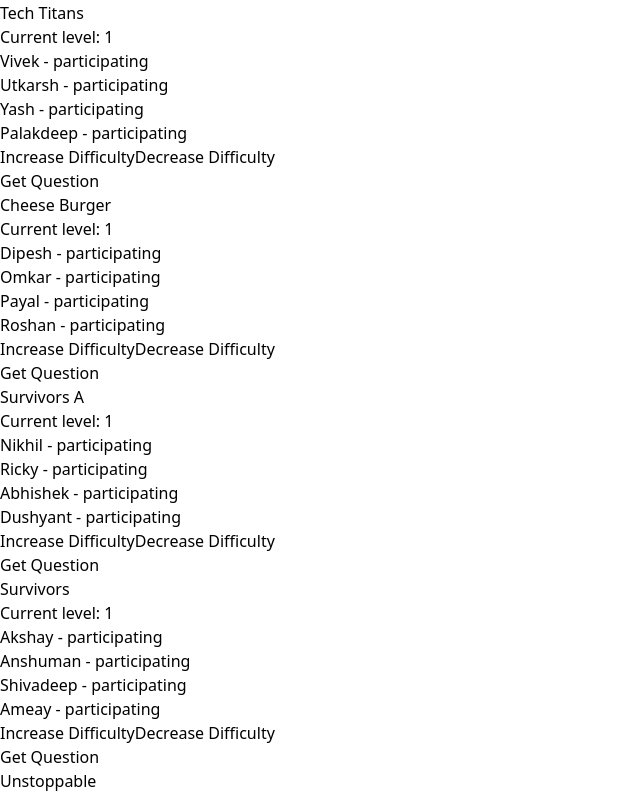
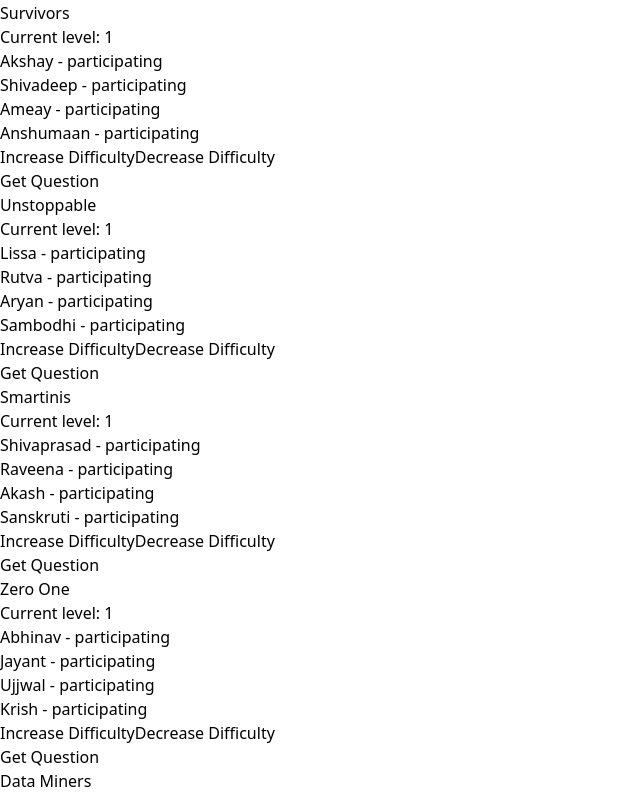
Before and after one commit to DebdipWritesCode/LastManStanding, a React (Vite) app: page / in a window 1280 px wide. Shown: the part 1223-2020 px from the top of the page, without its empty margins (0-640 px from the left). Built offline with nearby package versions, Linux system fonts and the light colour scheme.

Commit message:
update teams

```diff
--- a/src/data/teamData.js
+++ b/src/data/teamData.js
@@ -1,50 +1,24 @@
-export const teams= [
+export const teams = [
   {
-    name: "ChillOm",
+    name: "Kirmada",
     members: [
       {
-        name: "Adnan",
+        name: "Devguru",
         id: 1,
         status: "participating"
       },
       {
-        name: "Om",
+        name: "Animesh",
         id: 2,
         status: "participating"
       },
       {
-        name: "Jay",
+        name: "Sharavari",
         id: 3,
         status: "participating"
       },
       {
-        name: "Harsh",
-        id: 4,
-        status: "participating"
-      }
-    ],
-    difficulty_level: 1
-  },
-  {
-    name: "Kirmada",
-    members: [
-      {
-        name: "Animesh",
-        id: 1,
-        status: "participating"
-      },
-      {
-        name: "Harsheet",
-        id: 2,
-        status: "participating"
-      },
-      {
-        name: "Devguru",
-        id: 3,
-        status: "participating"
-      },
-      {
-        name: "Sharvari",
+        name: "Sandesh",
         id: 4,
         status: "participating"
       }
@@ -55,12 +29,12 @@ export const teams= [
     name: "ForceCode",
     members: [
       {
-        name: "Kunal",
+        name: "Soham",
         id: 1,
         status: "participating"
       },
       {
-        name: "Soham",
+        name: "Kunal",
         id: 2,
         status: "participating"
       },
@@ -86,17 +60,17 @@ export const teams= [
         status: "participating"
       },
       {
-        name: "Shruti",
+        name: "Shreya",
         id: 2,
         status: "participating"
       },
       {
-        name: "Shreya",
+        name: "Shruti",
         id: 3,
         status: "participating"
       },
       {
-        name: "Arijeet",
+        name: "Rudra",
         id: 4,
         status: "participating"
       }
@@ -107,17 +81,17 @@ export const teams= [
     name: "Marvinthon",
     members: [
       {
-        name: "Divyansh",
+        name: "Kushagra",
         id: 1,
         status: "participating"
       },
       {
-        name: "Kushagra",
+        name: "Kaustuv",
         id: 2,
         status: "participating"
       },
       {
-        name: "Kaustuv",
+        name: "Divyansh",
         id: 3,
         status: "participating"
       },
@@ -130,7 +104,7 @@ export const teams= [
     difficulty_level: 1
   },
   {
-    name: "The Dominators",
+    name: "The DOMinators",
     members: [
       {
         name: "Abhay",
@@ -156,33 +130,7 @@ export const teams= [
     difficulty_level: 1
   },
   {
-    name: "Tech Titans",
-    members: [
-      {
-        name: "Vivek",
-        id: 1,
-        status: "participating"
-      },
-      {
-        name: "Utkarsh",
-        id: 2,
-        status: "participating"
-      },
-      {
-        name: "Yash",
-        id: 3,
-        status: "participating"
-      },
-      {
-        name: "Palakdeep",
-        id: 4,
-        status: "participating"
-      }
-    ],
-    difficulty_level: 1
-  },
-  {
-    name: "Cheese Burger",
+    name: "CheeseBurger",
     members: [
       {
         name: "Dipesh",
@@ -190,43 +138,17 @@ export const teams= [
         status: "participating"
       },
       {
-        name: "Omkar",
+        name: "Himanshu",
         id: 2,
         status: "participating"
       },
       {
-        name: "Payal",
+        name: "Omkar",
         id: 3,
         status: "participating"
       },
       {
         name: "Roshan",
-        id: 4,
-        status: "participating"
-      }
-    ],
-    difficulty_level: 1
-  },
-  {
-    name: "Survivors A",
-    members: [
-      {
-        name: "Nikhil",
-        id: 1,
-        status: "participating"
-      },
-      {
-        name: "Ricky",
-        id: 2,
-        status: "participating"
-      },
-      {
-        name: "Abhishek",
-        id: 3,
-        status: "participating"
-      },
-      {
-        name: "Dushyant",
         id: 4,
         status: "participating"
       }
@@ -242,17 +164,17 @@ export const teams= [
         status: "participating"
       },
       {
-        name: "Anshuman",
+        name: "Shivadeep",
         id: 2,
         status: "participating"
       },
       {
-        name: "Shivadeep",
+        name: "Ameay",
         id: 3,
         status: "participating"
       },
       {
-        name: "Ameay",
+        name: "Anshumaan",
         id: 4,
         status: "participating"
       }
@@ -273,12 +195,12 @@ export const teams= [
         status: "participating"
       },
       {
-        name: "Sambodhi",
+        name: "Aryan",
         id: 3,
         status: "participating"
       },
       {
-        name: "Aryan",
+        name: "Sambodhi",
         id: 4,
         status: "participating"
       }
@@ -289,26 +211,104 @@ export const teams= [
     name: "Smartinis",
     members: [
       {
-        name: "Gurmeet",
+        name: "Shivaprasad",
         id: 1,
         status: "participating"
       },
       {
-        name: "Shivaprasad",
+        name: "Raveena",
         id: 2,
         status: "participating"
       },
       {
-        name: "Sanskruti",
+        name: "Akash",
         id: 3,
         status: "participating"
       },
       {
-        name: "Akash",
+        name: "Sanskruti",
         id: 4,
         status: "participating"
       }
     ],
     difficulty_level: 1
   },
-]
+  {
+    name: "Zero One",
+    members: [
+      {
+        name: "Abhinav",
+        id: 1,
+        status: "participating"
+      },
+      {
+        name: "Jayant",
+        id: 2,
+        status: "participating"
+      },
+      {
+        name: "Ujjwal",
+        id: 3,
+        status: "participating"
+      },
+      {
+        name: "Krish",
+        id: 4,
+        status: "participating"
+      }
+    ],
+    difficulty_level: 1
+  },
+  {
+    name: "Data Miners",
+    members: [
+      {
+        name: "Shivang",
+        id: 1,
+        status: "participating"
+      },
+      {
+        name: "Anup",
+        id: 2,
+        status: "participating"
+      },
+      {
+        name: "Harshit",
+        id: 3,
+        status: "participating"
+      },
+      {
+        name: "Dipesh",
+        id: 4,
+        status: "participating"
+      }
+    ],
+    difficulty_level: 1
+  },
+  {
+    name: "TechFreak",
+    members: [
+      {
+        name: "Om",
+        id: 1,
+        status: "participating"
+      },
+      {
+        name: "Ayush",
+        id: 2,
+        status: "participating"
+      },
+      {
+        name: "Shubham",
+        id: 3,
+        status: "participating"
+      },
+      {
+        name: "Sanket",
+        id: 4,
+        status: "participating"
+      }
+    ],
+    difficulty_level: 1
+  }
+];
```
